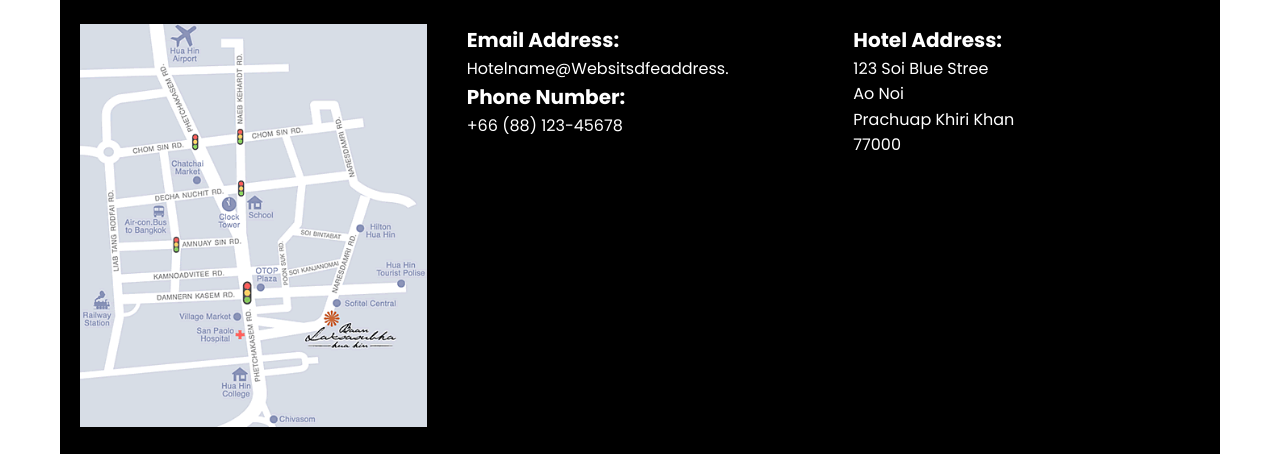
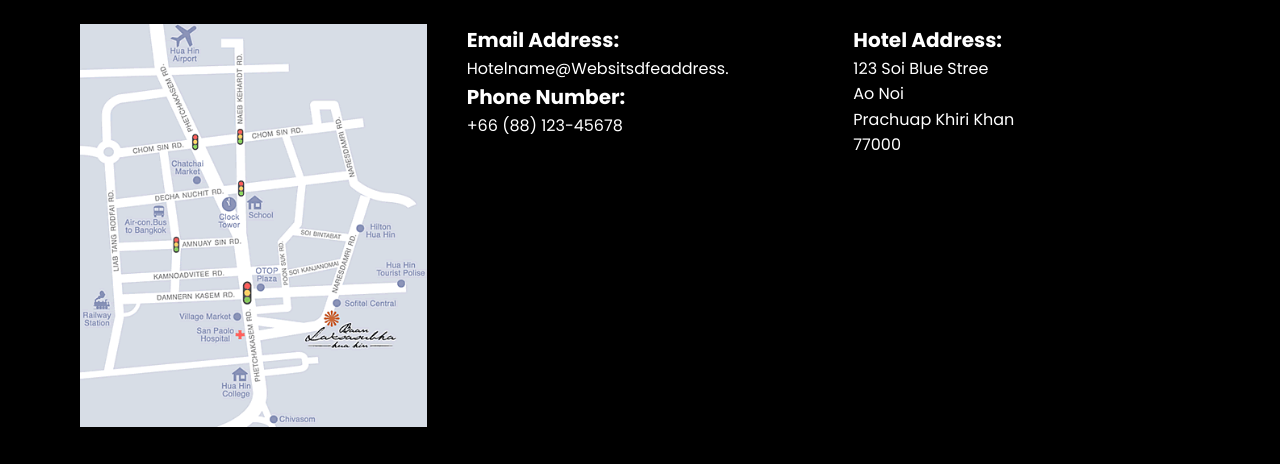
Before and after one commit to aniswd/project2, a plain HTML site: page index.html in a window 1280 px wide. Shown: the part 4019-4483 px from the top of the page. Drawn offline with Linux system fonts and the light colour scheme.

Commit message:
Update style.css

```diff
--- a/assets/css/style.css
+++ b/assets/css/style.css
@@ -702,10 +702,13 @@ Layout syle
 
 /* Footer */
 
+#footer {
+	background: #000;
+}
+
 #footer ._container {
-	background: #000;
 	padding-top: 30px;
-	padding-bottom: 20px;
+	padding-bottom: 30px;
 }
 
 #footer ._contact_info {
```
